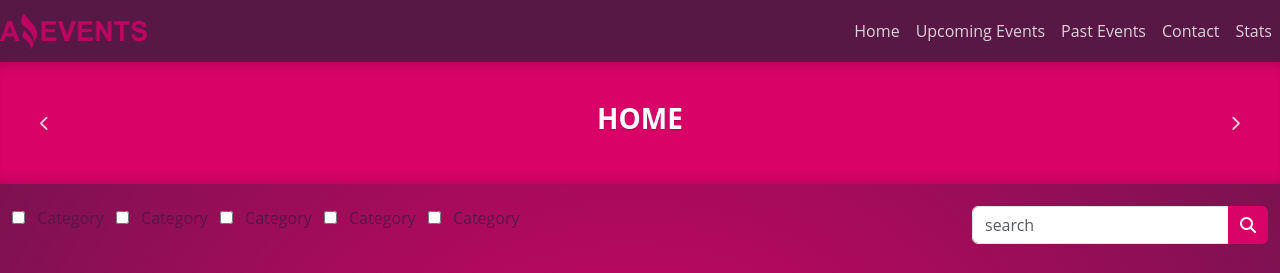
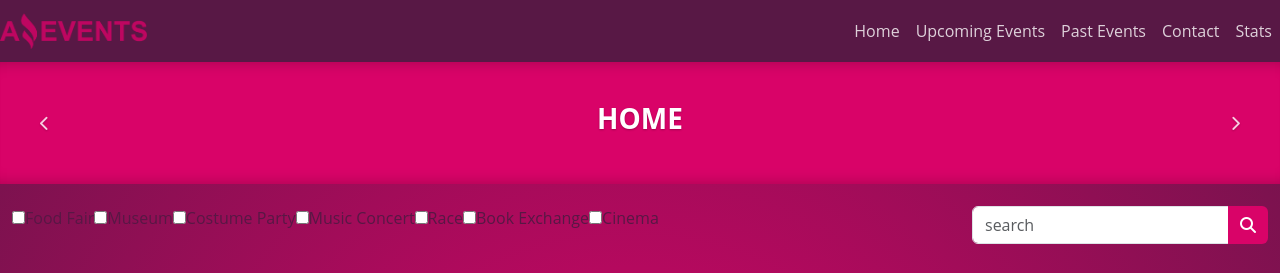
Before and after one commit to jnvillalba/AMAZING-EVENTS_Villalba, a plain HTML site: page index.html in a window 1280 px wide. Shown: the top 273 px of the page. Drawn offline with nearby package versions, Linux system fonts and the light colour scheme; grey boxes are pictures that could not be loaded.

Commit message:
checkbox del index

```diff
--- a/index.html
+++ b/index.html
@@ -70,43 +70,9 @@
         </div>
 
         <form class="container-fluid">
-          <div class="row">
-            <div class="col-md-9">
-              <input
-                type="checkbox"
-                name="Category"
-                value="Category"
-                id="Category1"
-              />
-              <label for="Category1" class="mx-2">Category</label>
-              <input
-                type="checkbox"
-                name="Category"
-                value="Category"
-                id="Category2"
-              />
-              <label for="Category2" class="mx-2">Category</label>
-              <input
-                type="checkbox"
-                name="Category"
-                value="Category"
-                id="Category3"
-              />
-              <label for="Category3" class="mx-2">Category</label>
-              <input
-                type="checkbox"
-                name="Category"
-                value="Category"
-                id="Category4"
-              />
-              <label for="Category4" class="mx-2">Category</label>
-              <input
-                type="checkbox"
-                name="Category"
-                value="Category"
-                id="Category5"
-              />
-              <label for="Category5" class="mx-2">Category</label>
+          <div class="row" >
+            <div class="col-md-9" id="index-checkbox">
+
             </div>
             <div class="col-md-3">
               <div class="input-group">
--- a/scripts/index.js
+++ b/scripts/index.js
@@ -32,3 +32,24 @@ for (let event of data.events) {
 
   eventContainer.appendChild(card);
 }
+
+const events = data.events;
+
+const categories = [...new Set(events.map((event) => event.category))];
+
+const categoryContainer = document.getElementById("index-checkbox");
+
+categories.forEach((category) => {
+  const label = document.createElement("label");
+  label.textContent = category;
+
+  const checkbox = document.createElement("input");
+  checkbox.type = "checkbox";
+  checkbox.name = category;
+  checkbox.value = category;
+
+  label.setAttribute("for", checkbox.id);
+
+  categoryContainer.appendChild(checkbox);
+  categoryContainer.appendChild(label);
+});
```
